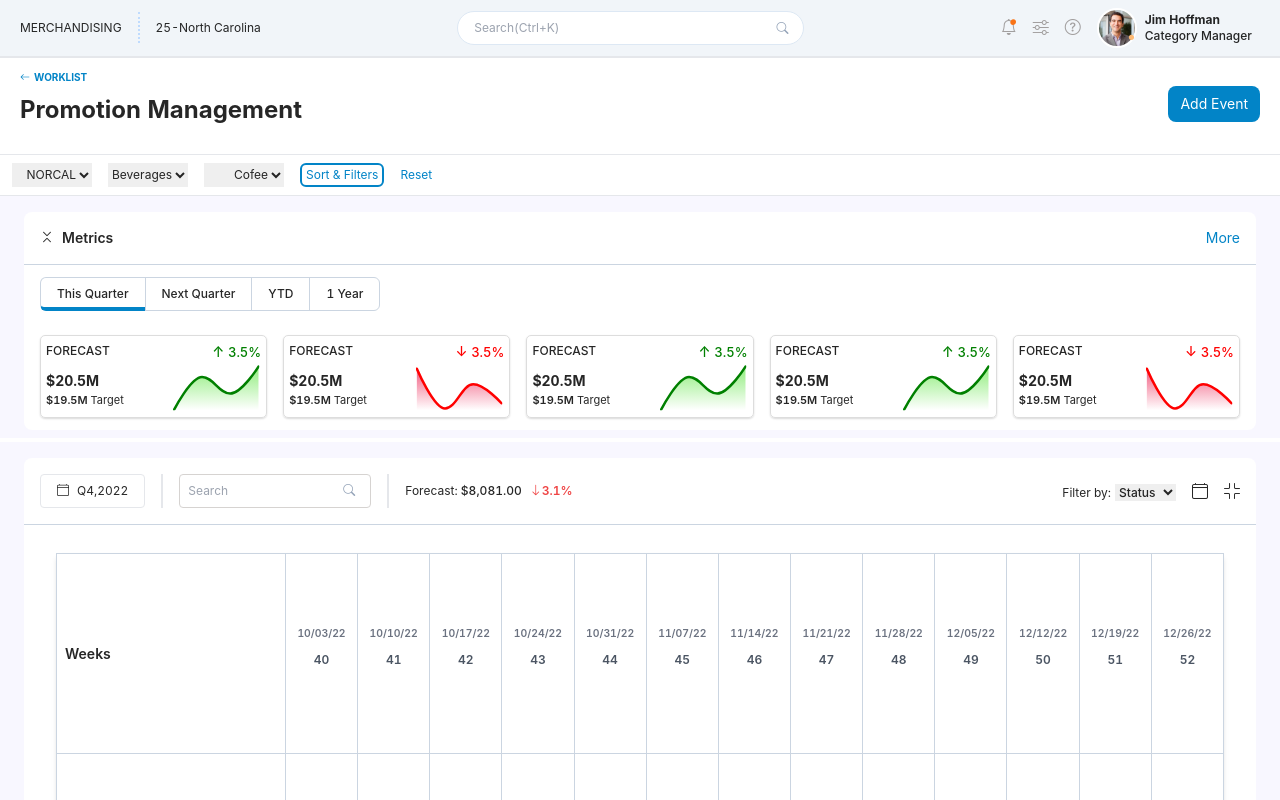
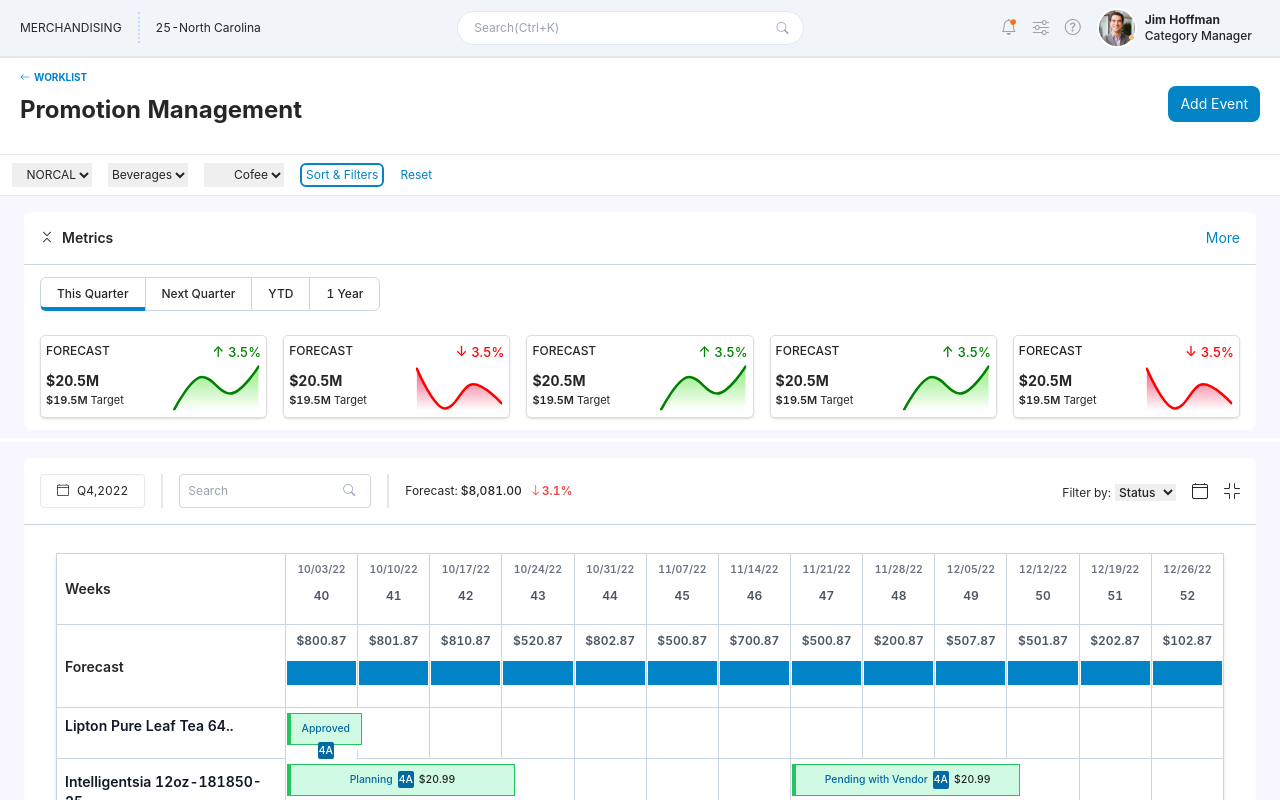
Before and after one commit to anubhavcse08/abs_poc_moonraft, a React (Create React App) app: page / in a window 1280 px wide. Shown: the top 800 px of the page. Built offline with nearby package versions, Linux system fonts and the light colour scheme.

Commit message:
style changes

```diff
--- a/src/App.css
+++ b/src/App.css
@@ -181,6 +181,6 @@ section {
   width: clamp(6rem, 20%, 12rem);
 }
 
-table tr {
-  height: 200px;
+.data-cell-label {
+  height: 32px;
 }
--- a/src/components/dashboard/DataCellLabel.js
+++ b/src/components/dashboard/DataCellLabel.js
@@ -4,9 +4,8 @@ const DataCellLabel = (props) => {
   const { startWeek, Forecast, status, weeks } = props.option;
   // cell-width-${weeks}
   return (
-    <div style={{ marginTop: props.marginTop }}>
     <div
-        className={` data-cell-label my-2 p-1 flex flex-row flex-wrap justify-center items-center bg-emerald-100 border border-l-4 border-green-500 text-custom-small `}
+      className={` data-cell-label p-1 flex flex-row flex-wrap justify-center items-center bg-emerald-100 border border-l-4 border-green-500 text-custom-small `}
     >
       <p className="status-label m-0.5 p-px font-medium text-sky-700">
         {status}
@@ -16,7 +15,6 @@ const DataCellLabel = (props) => {
       </p>
       <p className="status-amount-label m-0.5 p-px font-medium">{Forecast}</p>
     </div>
-    </div>
   );
 };
 
--- a/src/components/dashboard/TableDesc.js
+++ b/src/components/dashboard/TableDesc.js
@@ -9,6 +9,7 @@ class TableDesc extends Component {
       foreCastDetails: foreCastInfo,
       weekWiseDetails: weekWiseData,
     };
+    this.rowCount = 0;
   }
   renderTableHeaderCell = (headerTitle) => {
     return (
@@ -71,27 +72,25 @@ class TableDesc extends Component {
       <Fragment>
         {isStatusBar && (
           <td
-            className={
-              "absolute border-slate-300 bg-white w-24 overflow-hidden"
-            }
+            className={"absolute border-slate-300 bg-white w-24"}
             style={{ width: 76.7 * week + "px", zIndex: 14 - i }}
             key={i}
           >
             {item.forecastInfo.map((data, indexValue) => {
+              let cellCountPerTd = 0;
               if (dataCell.week === data.startWeek) {
-                {
-                  /* item.Title == "KGM K-Cups"  */
+                let marginTop = 0;
+                console.log("rowCount", this.rowCount);
+                if (this.rowCount > 1) {
+                  marginTop = 40 * this.rowCount;
                 }
-                console.log(item.Title, i, indexValue);
+                cellCountPerTd += 1;
+                this.rowCount += 1;
+
                 return (
-                  <DataCellLabel
-                    option={data}
-                    marginTop={
-                      46 * indexValue + (indexValue > 1
-                        ? 46 * (indexValue - 1)
-                        : "" )+ "px"
-                    }
-                  />
+                  <div style={{ top: marginTop }} className="py-1 relative">
+                    <DataCellLabel option={data} marginTop={marginTop} />
+                  </div>
                 );
               }
             })}
@@ -99,7 +98,7 @@ class TableDesc extends Component {
         )}
         {!isStatusBar && (
           <td
-            className="py-2 border border-slate-300 bg-white w-24 overflow-hidden"
+            className="py-2 border border-slate-300 bg-white w-24"
             key={i}
           ></td>
         )}
@@ -132,8 +131,9 @@ class TableDesc extends Component {
 
   renderTableData = () => {
     return this.state.weekWiseDetails.data.map((item, index) => {
+      this.rowCount = 0;
       return (
-        <tr key={index}>
+        <tr style={{ height: 40 * item.forecastInfo.length }} key={index}>
           <td className="py-2 border border-slate-300 bg-white font-semibold w-96 px-2">
             <p className="whitespace-no-wrap text-gray-900 text-sm">
               {item.Title}
```
Lines whose indentation alone changed are shown as unchanged.
